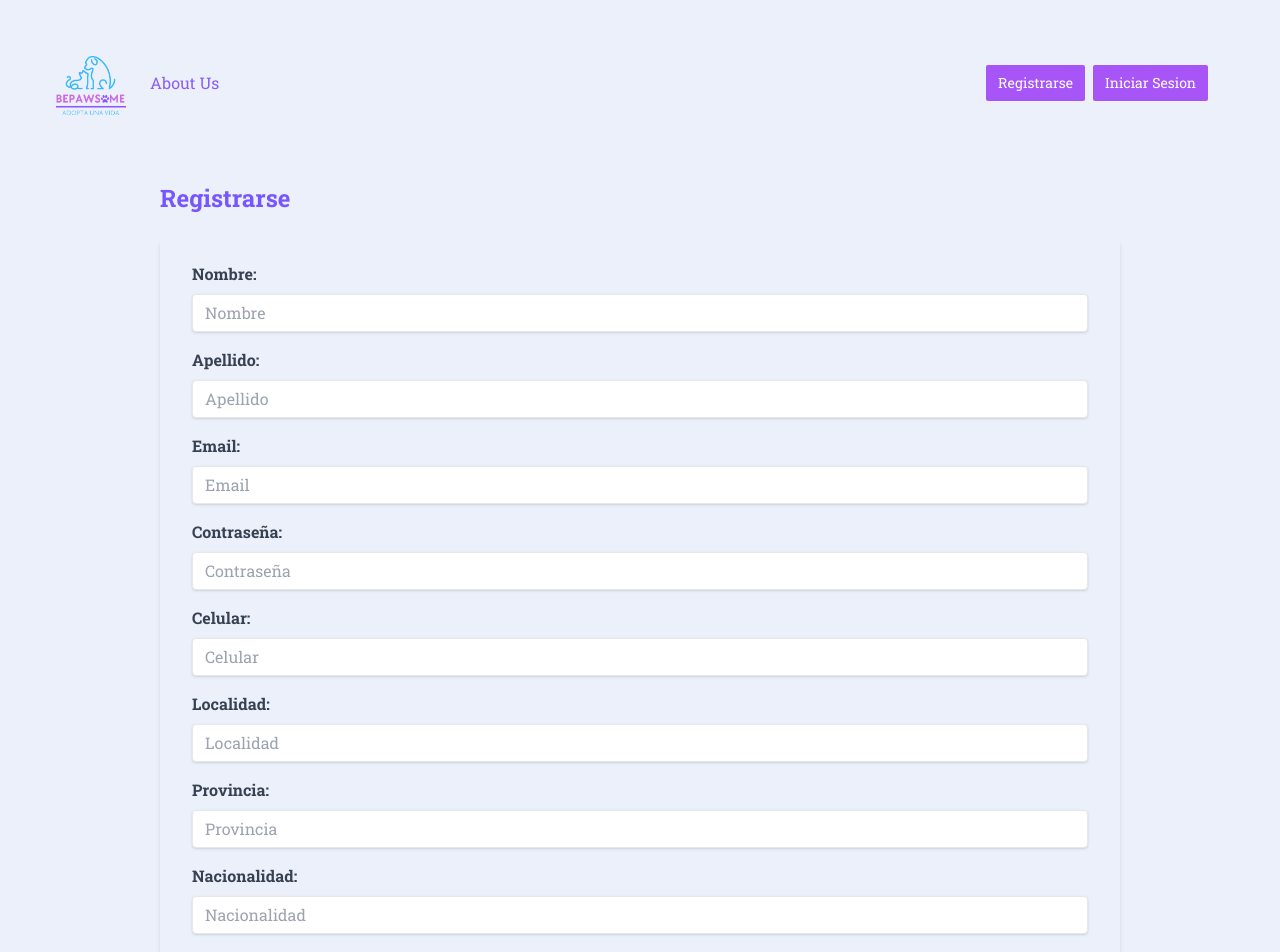
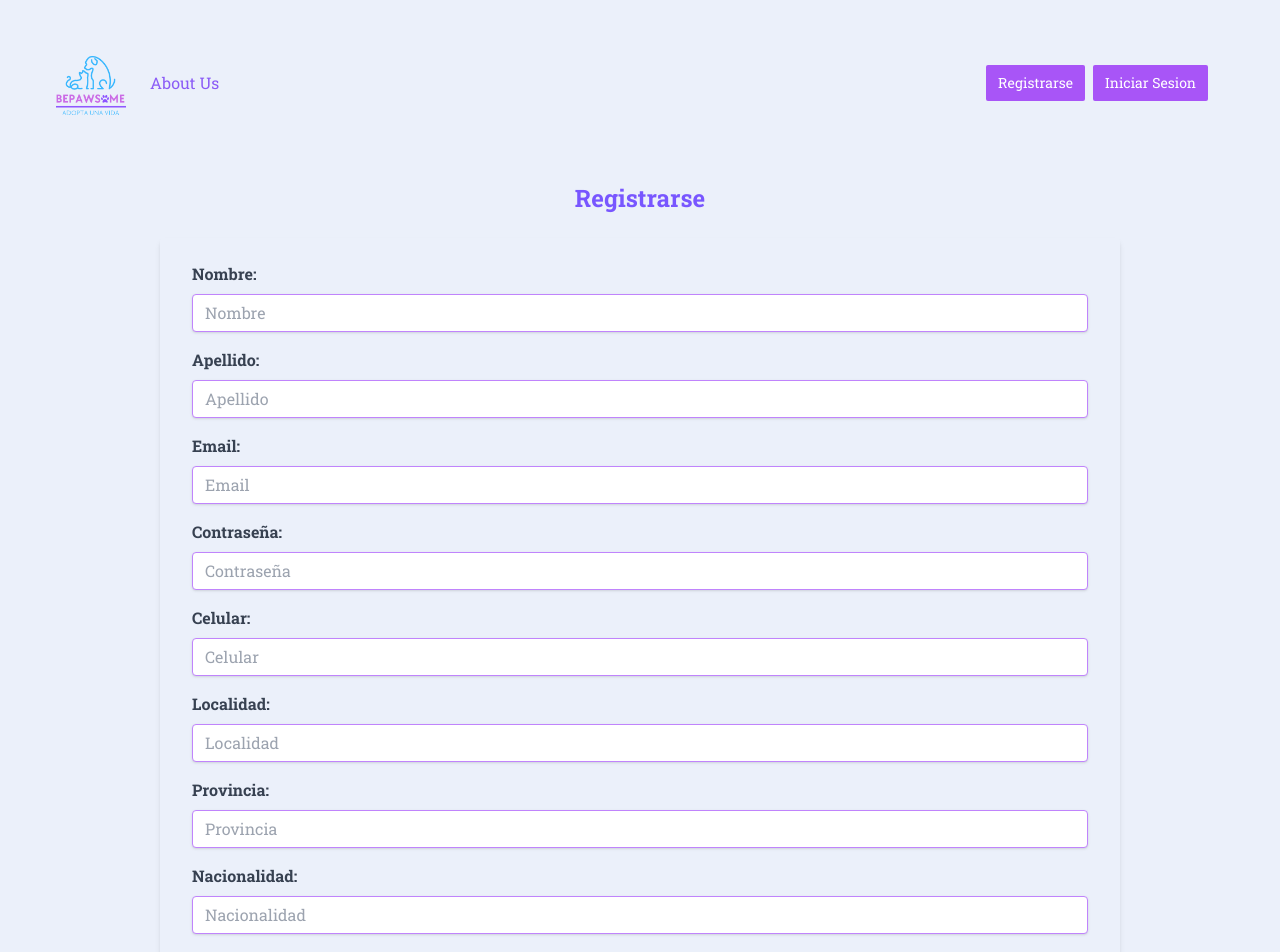
Before and after one commit to BorisWaisten/Be-Pawsome, a Next.js app in the folder frontend/: page /register in a window 1280 px wide. Shown: the top 952 px of the page. Built offline with nearby package versions, Linux system fonts and the light colour scheme; no server answers.

Commit message:
css register

```diff
--- a/frontend/app/register/FormRegister.jsx
+++ b/frontend/app/register/FormRegister.jsx
@@ -51,7 +51,7 @@
 
   return (
     <>
-      <h2 className="text-2xl font-bold mb-4">Registrarse</h2>
+      <h2 className="text-2xl font-bold mb-4 justify-center items-center flex">Registrarse</h2>
       <div className="shadow-md rounded px-8 pt-6 pb-8 mb-4 flex flex-col my-2">
         <form onSubmit={handleSubmit} className="flex flex-col">
           <div className="mb-4">
@@ -69,7 +69,7 @@
               onChange={handleChange}
               onFocus={() => setApiError(null)}
               required
-              className="shadow appearance-none border rounded w-full py-2 px-3 text-gray-700 leading-tight focus:outline-none focus:shadow-outline"
+              className="shadow appearance-none border border-purple-400 rounded w-full py-2 px-3 text-gray-700 leading-tight focus:outline-none focus:shadow-outline"
             />
           </div>
           <div className="mb-4">
@@ -87,7 +87,7 @@
               onChange={handleChange}
               onFocus={() => setApiError(null)}
               required
-              className="shadow appearance-none border rounded w-full py-2 px-3 text-gray-700 leading-tight focus:outline-none focus:shadow-outline"
+              className=" border-purple-400 shadow appearance-none border rounded w-full py-2 px-3 text-gray-700 leading-tight focus:outline-none focus:shadow-outline"
             />
           </div>
           <div className="mb-4">
@@ -105,7 +105,7 @@
               onChange={handleChange}
               onFocus={() => setApiError(null)}
               required
-              className="shadow appearance-none border rounded w-full py-2 px-3 text-gray-700 leading-tight focus:outline-none focus:shadow-outline"
+              className="  border-purple-400 shadow appearance-none border rounded w-full py-2 px-3 text-gray-700 leading-tight focus:outline-none focus:shadow-outline"
             />
           </div>
           <div className="mb-4">
@@ -123,7 +123,7 @@
               onChange={handleChange}
               onFocus={() => setApiError(null)}
               required
-              className="shadow appearance-none border rounded w-full py-2 px-3 text-gray-700 leading-tight focus:outline-none focus:shadow-outline"
+              className=" border-purple-400 shadow appearance-none border rounded w-full py-2 px-3 text-gray-700 leading-tight focus:outline-none focus:shadow-outline"
             />
           </div>
           <div className="mb-4">
@@ -141,7 +141,7 @@
               onChange={handleChange}
               onFocus={() => setApiError(null)}
               required
-              className="shadow appearance-none border rounded w-full py-2 px-3 text-gray-700 leading-tight focus:outline-none focus:shadow-outline"
+              className="  border-purple-400 shadow appearance-none border rounded w-full py-2 px-3 text-gray-700 leading-tight focus:outline-none focus:shadow-outline"
             />
           </div>
           <div className="mb-4">
@@ -159,13 +159,13 @@
               onChange={handleChange}
               onFocus={() => setApiError(null)}
               required
-              className="shadow appearance-none border rounded w-full py-2 px-3 text-gray-700 leading-tight focus:outline-none focus:shadow-outline"
+              className="  border-purple-400 shadow appearance-none border rounded w-full py-2 px-3 text-gray-700 leading-tight focus:outline-none focus:shadow-outline"
             />
           </div>
           <div className="mb-4">
             <label
               htmlFor="provincia"
-              className="block text-gray-700 font-bold mb-2"
+              className="  border-purple-400 block text-gray-700 font-bold mb-2"
             >
               Provincia:
             </label>
@@ -177,7 +177,7 @@
               onChange={handleChange}
               onFocus={() => setApiError(null)}
               required
-              className="shadow appearance-none border rounded w-full py-2 px-3 text-gray-700 leading-tight focus:outline-none focus:shadow-outline"
+              className="  border-purple-400 shadow appearance-none border rounded w-full py-2 px-3 text-gray-700 leading-tight focus:outline-none focus:shadow-outline"
             />
           </div>
           <div className="mb-4">
@@ -195,7 +195,7 @@
               onChange={handleChange}
               onFocus={() => setApiError(null)}
               required
-              className="shadow appearance-none border rounded w-full py-2 px-3 text-gray-700 leading-tight focus:outline-none focus:shadow-outline"
+              className=" border-purple-400 shadow appearance-none border rounded w-full py-2 px-3 text-gray-700 leading-tight focus:outline-none focus:shadow-outline"
             />
           </div>
           <div className="mb-4">
@@ -213,7 +213,7 @@
               onChange={handleChange}
               onFocus={() => setApiError(null)}
               required
-              className="shadow appearance-none border rounded w-full py-2 px-3 text-gray-700 leading-tight focus:outline-none focus:shadow-outline"
+              className=" border-purple-400 shadow appearance-none border rounded w-full py-2 px-3 text-gray-700 leading-tight focus:outline-none focus:shadow-outline"
             />
           </div>
           <button
```
